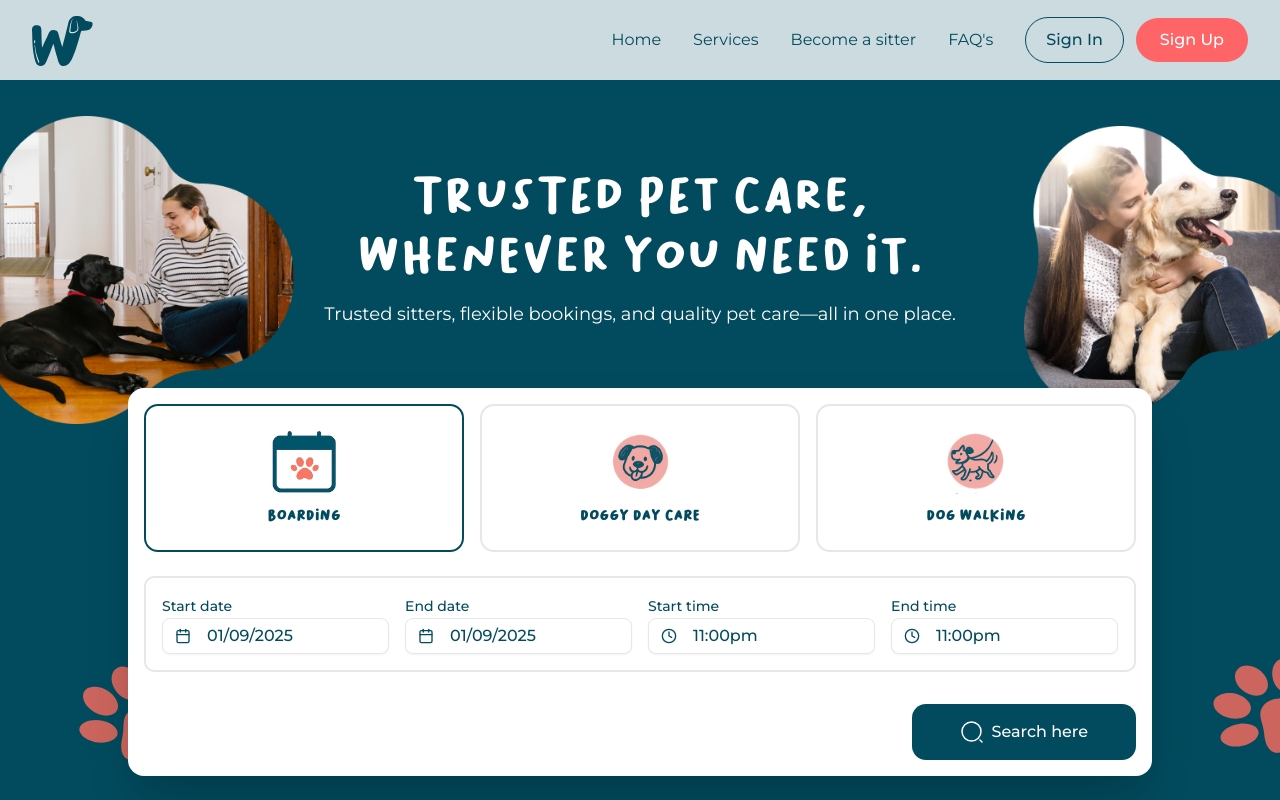
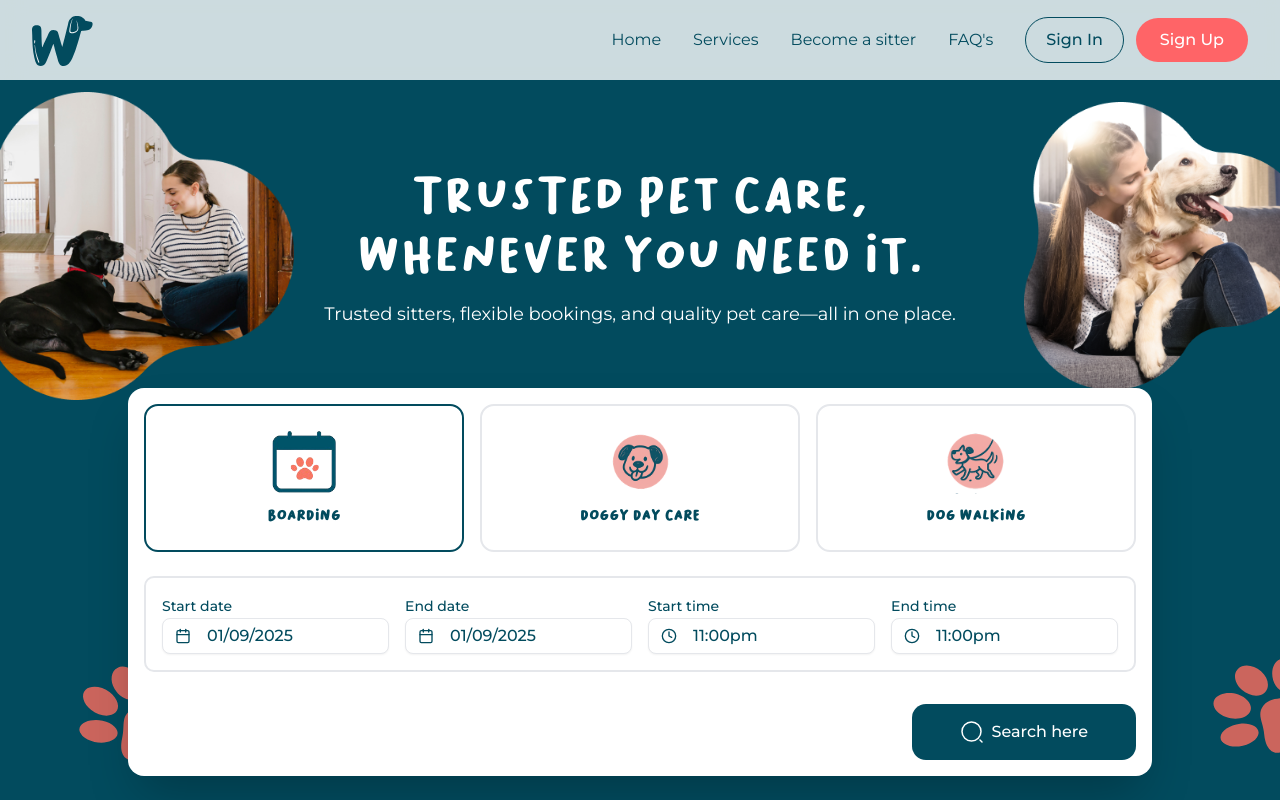
Before and after one commit to rahmanalif/Petcare, a Next.js app: page / in a window 1280 px wide. Shown: the top 800 px of the page. Built offline with nearby package versions, Linux system fonts and the light colour scheme.

Commit message:
fixed homepage for the laptop screen

```diff
--- a/app/globals.css
+++ b/app/globals.css
@@ -220,6 +220,14 @@ html {
     margin-top: -3rem;
   }
 
+  .hero-1280-new-left {
+    margin-top: -1.5rem;
+  }
+
+  .hero-1280-new-right {
+    margin-top: -1.5rem;
+  }
+
   .hero-1280-sitter-text {
     margin-top: -2rem;
     margin-left: 8rem;
--- a/component/home/NewHeroSection.jsx
+++ b/component/home/NewHeroSection.jsx
@@ -149,7 +149,7 @@ export default function NewHeroSection() {
         {/* Desktop Layout - Side by side */}
         <div className="hidden lg:flex relative min-h-[700px] items-center justify-center py-16 lg:py-20 hero-1280-new-desktop">
           {/* Left Image */}
-          <div className="absolute left-0 top-0 sm:w-[20%] xl:w-[23%] 2xl:w-[22%] h-full flex items-start z-10">
+          <div className="absolute left-0 top-0 sm:w-[20%] xl:w-[23%] 2xl:w-[22%] h-full flex items-start z-10 hero-1280-new-left">
             <LeftImage />
           </div>
 
@@ -170,7 +170,7 @@ export default function NewHeroSection() {
           </div>
 
           {/* Right Image */}
-          <div className="absolute right-0 top-0 sm:w-[18%] xl:w-[20%] 2xl:w-[20%] h-full flex items-start z-10">
+          <div className="absolute right-0 top-0 sm:w-[18%] xl:w-[20%] 2xl:w-[20%] h-full flex items-start z-10 hero-1280-new-right">
             <RightImage />
           </div>
         </div>
```
